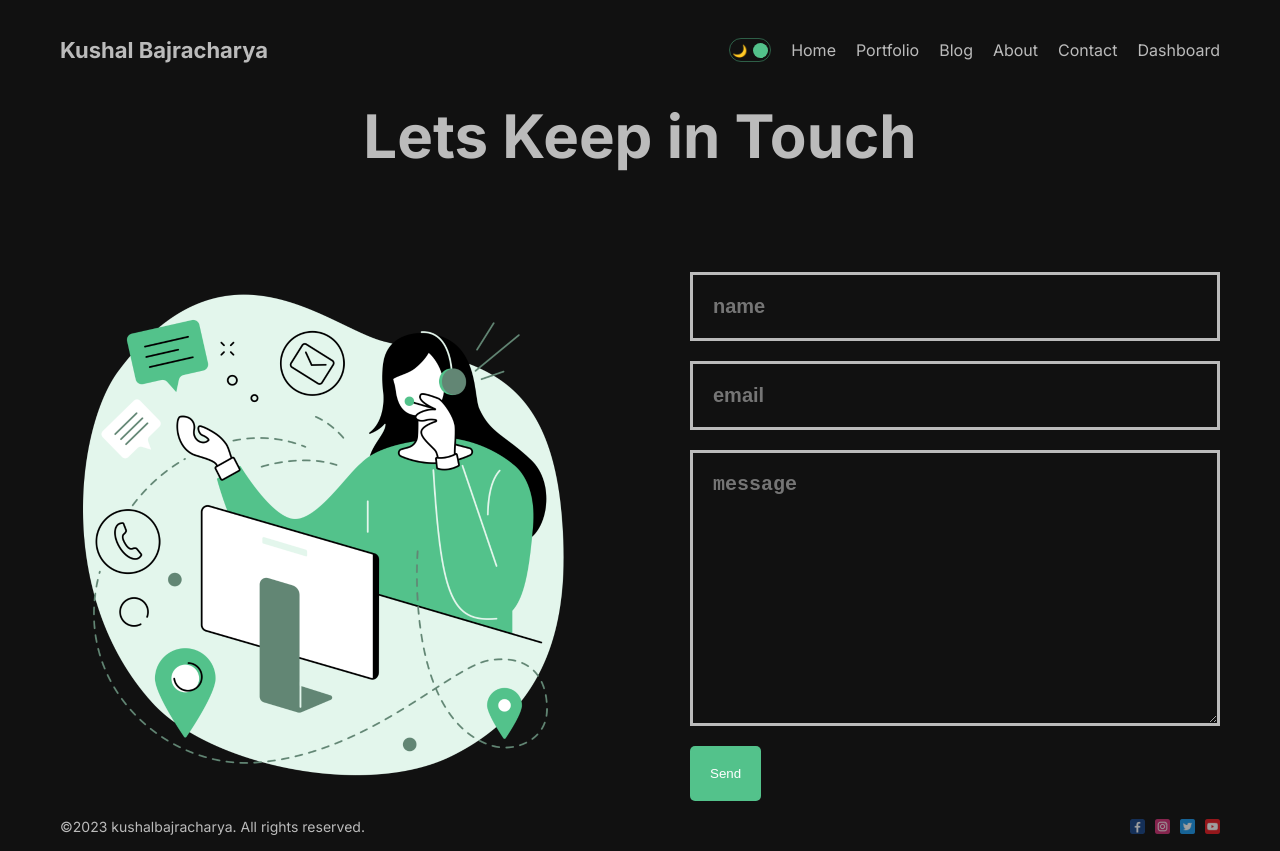
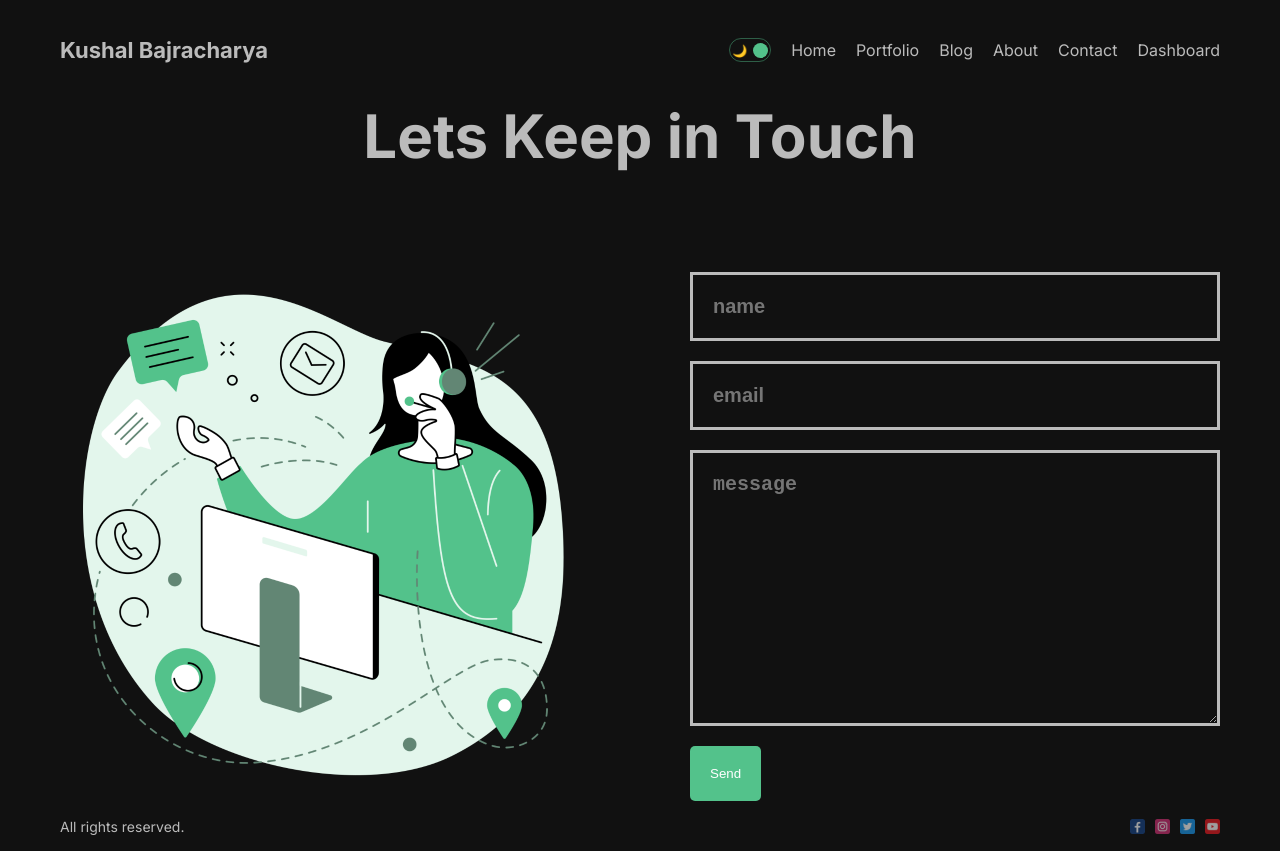
Before and after one commit to Kushalbaj/kushal-portfolio, a Next.js app: page /contact in a window 1280 px wide. Built offline with nearby package versions, Linux system fonts and the light colour scheme; no server answers.

Commit message:
small changes

```diff
--- a/src/components/footer/Footer.jsx
+++ b/src/components/footer/Footer.jsx
@@ -5,7 +5,7 @@
 const Footer = () => {
   return (
     <div className={styles.container}>
-      <div>©2023 kushalbajracharya. All rights reserved.</div>
+      <div>All rights reserved.</div>
       <div className={styles.social}>
         <Image src="/1.png" width={15} height={15} className={styles.icon} alt="Lama Dev Facebook Account" />
         <Image src="/2.png" width={15} height={15} className={styles.icon} alt="Lama Dev" />
```
Also changed, not shown: .eslintrc.json.
